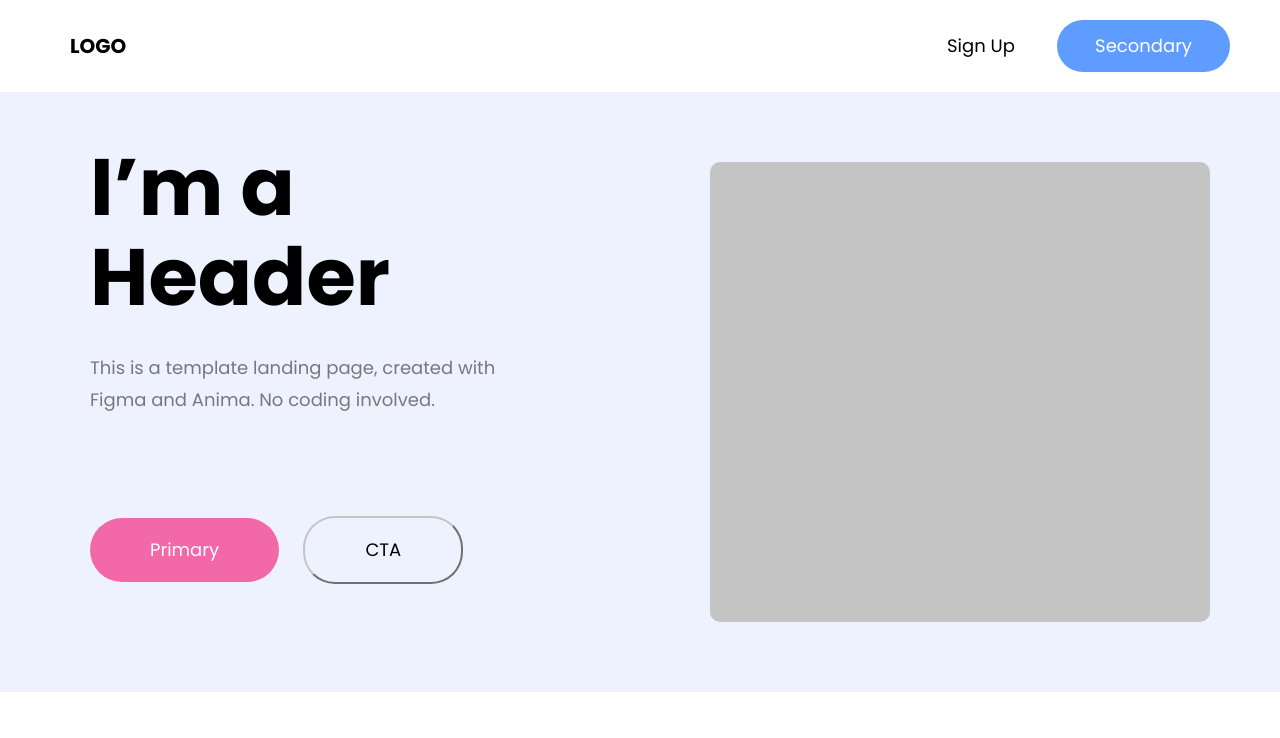
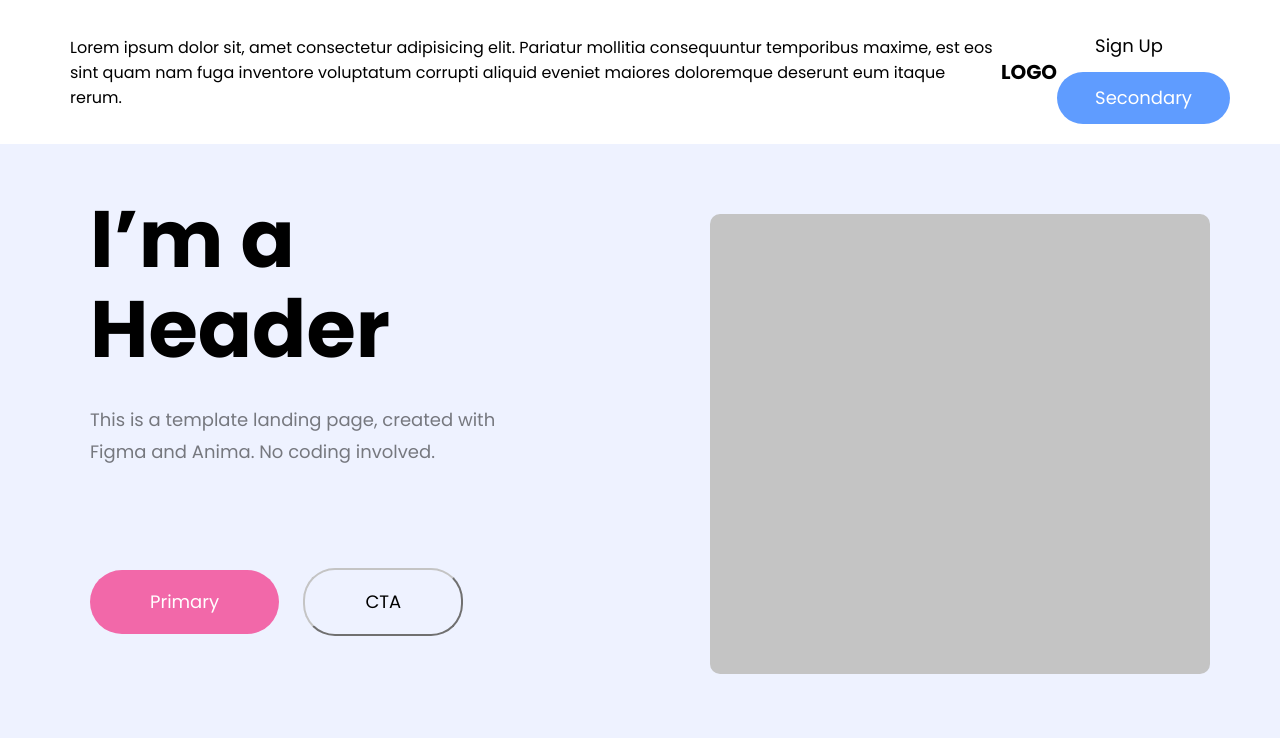
Before and after one commit to TaghiyevMahammad/Git-Lesson, a plain HTML site: page index.html in a window 1280 px wide. Shown: the top 738 px of the page. Drawn offline with Linux system fonts and the light colour scheme.

Commit message:
changed header index.html

```diff
--- a/index.html
+++ b/index.html
@@ -12,6 +12,7 @@
 <body>
     <div></div>
     <header>
+        <p>Lorem ipsum dolor sit, amet consectetur adipisicing elit. Pariatur mollitia consequuntur temporibus maxime, est eos sint quam nam fuga inventore voluptatum corrupti aliquid eveniet maiores doloremque deserunt eum itaque rerum.</p>
         <p class="logo">LOGO</p>
         <nav class="navbar">
             <button class="btn">Sign Up</button>
```
